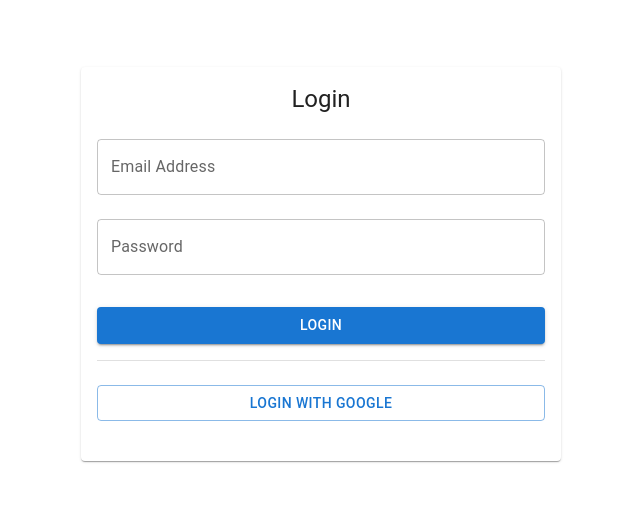
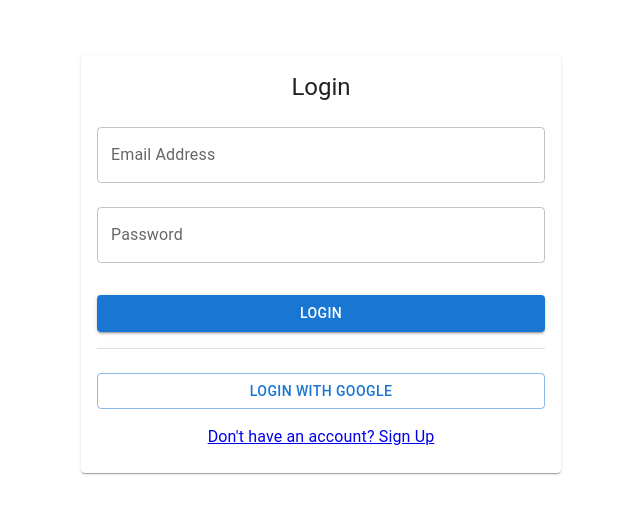
Before and after one commit to varun-mfs/healthcare-facility-management, a React (Vite) app: page /login in a window 1280 px wide. Shown: the part 136-650 px from the top of the page, without its empty margins (319-959 px from the left). Built offline with nearby package versions, Linux system fonts and the light colour scheme; no server answers.

Commit message:
feat: add protected route for Root component

```diff
--- a/src/common/router.jsx
+++ b/src/common/router.jsx
@@ -6,11 +6,12 @@ import AccessibilityIcon from '@mui/icons-material/Accessibility'
 import AccessAlarmsIcon from '@mui/icons-material/AccessAlarms';
 import Signup from '../routes/Signup.jsx'
 import Login from '../routes/Login.jsx'
+import RequireAuth from '../components/shared/RequireAuth.jsx'
 
 export const router = createBrowserRouter([
   {
     path: "/",
-    element: <Root />,
+    element: <RequireAuth><Root /></RequireAuth>,
     children: [
       {
         id: 1,
--- /dev/null
+++ b/src/components/shared/RequireAuth.jsx
@@ -0,0 +1,18 @@
+import { useAuthState } from 'react-firebase-hooks/auth';
+import { FirebaseAuth } from '../../firebase/config';
+import { Navigate } from 'react-router-dom';
+
+
+const RequireAuth = ({ children }) => {
+
+  const [user, loading, error] = useAuthState(FirebaseAuth);
+
+  // navigate to login page if user is null
+  if (!user) {
+    return <Navigate to='/login' replace />  // replace: replace the current entry in the history stack instead of adding a new one.
+  }
+
+  return children;
+}
+
+export default RequireAuth;
--- a/src/routes/Login.jsx
+++ b/src/routes/Login.jsx
@@ -1,7 +1,7 @@
 import { Box, Button, Card, CardContent, Container, Divider, TextField, Typography } from "@mui/material"
 import { FirebaseAuth } from "../firebase/config";
 import { useEffect } from "react";
-import { useNavigate } from "react-router-dom";
+import { Link, useNavigate } from "react-router-dom";
 import { useSignInWithEmailAndPassword, useSignInWithGoogle } from "react-firebase-hooks/auth";
 
 const Login = () => {
@@ -84,6 +84,10 @@ const Login = () => {
                             >
                                 Login with Google
                             </Button>
+                            <Link to="/register" variant="body2">
+                                {"Don't have an account? Sign Up"}
+                            </Link>
+
                         </Box>
                     </Box>
                 </CardContent>
--- a/src/routes/Signup.jsx
+++ b/src/routes/Signup.jsx
@@ -2,7 +2,7 @@ import { Box, Button, Card, CardContent, Container, TextField, Typography } from
 import { useCreateUserWithEmailAndPassword } from 'react-firebase-hooks/auth';
 import { FirebaseAuth } from "../firebase/config";
 import { useEffect } from "react";
-import { useNavigate } from "react-router-dom";
+import { Link, useNavigate } from "react-router-dom";
 
 const Signup = () => {
     const [
@@ -69,6 +69,10 @@ const Signup = () => {
                             >
                                 Signup
                             </Button>
+                            <Link to="/login" variant="inherit">
+                                {"Already have an account? Login"}
+                            </Link>
+
                         </Box>
                     </Box>
                 </CardContent>
```
